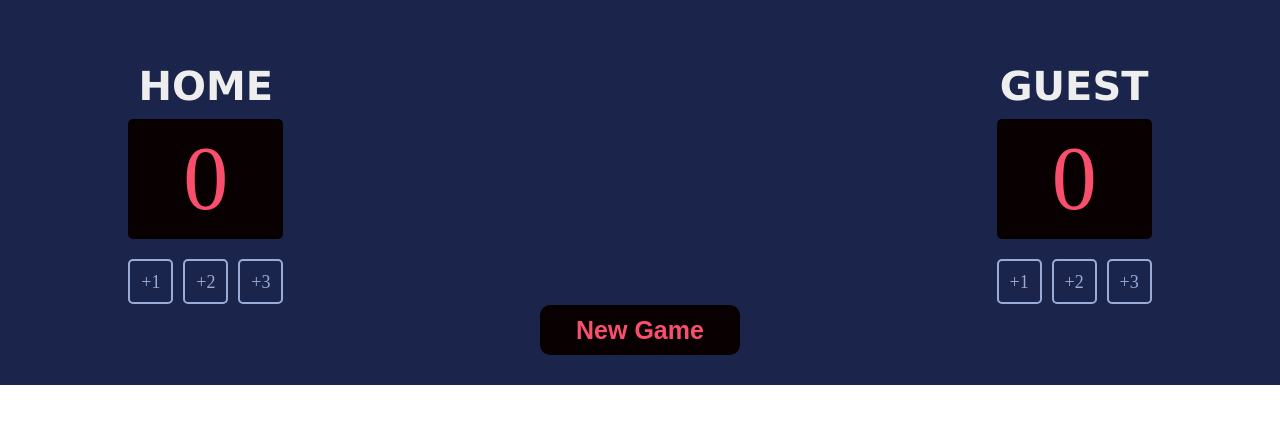
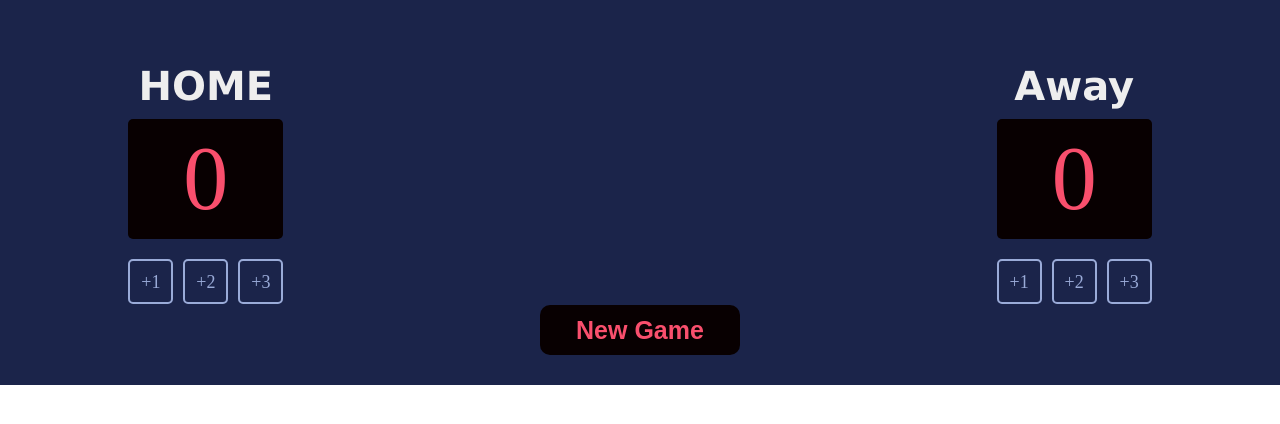
Before and after one commit to lreddin/Scoreboard, a website built with Vite: page index.html in a window 1280 px wide. Built offline with nearby package versions, Linux system fonts and the light colour scheme; a web font is replaced by a local one.

Commit message:
Update index.html
Changed Guest to Away

```diff
--- a/index.html
+++ b/index.html
@@ -1,8 +1,10 @@
 <html>
+
 <head>
     <link rel="stylesheet" href="index.css">
     <link href="https://fonts.cdnfonts.com/css/cursed-timer-ulil" rel="stylesheet">
 </head>
+
 <body>
     <div class="container">
         <div>
@@ -18,7 +20,7 @@
         </div>
         <button id="newGame">New Game</button>
         <div>
-                <h3 class='score-title'>GUEST</h3>
+            <h3 class='score-title'>Away</h3>
             <div class='score-box'>
                 <span id='score-guest'>0<span>
             </div>
@@ -33,4 +35,5 @@
 
     <script src="index.js"></script>
 </body>
+
 </html>
```
Lines whose indentation alone changed are shown as unchanged.
